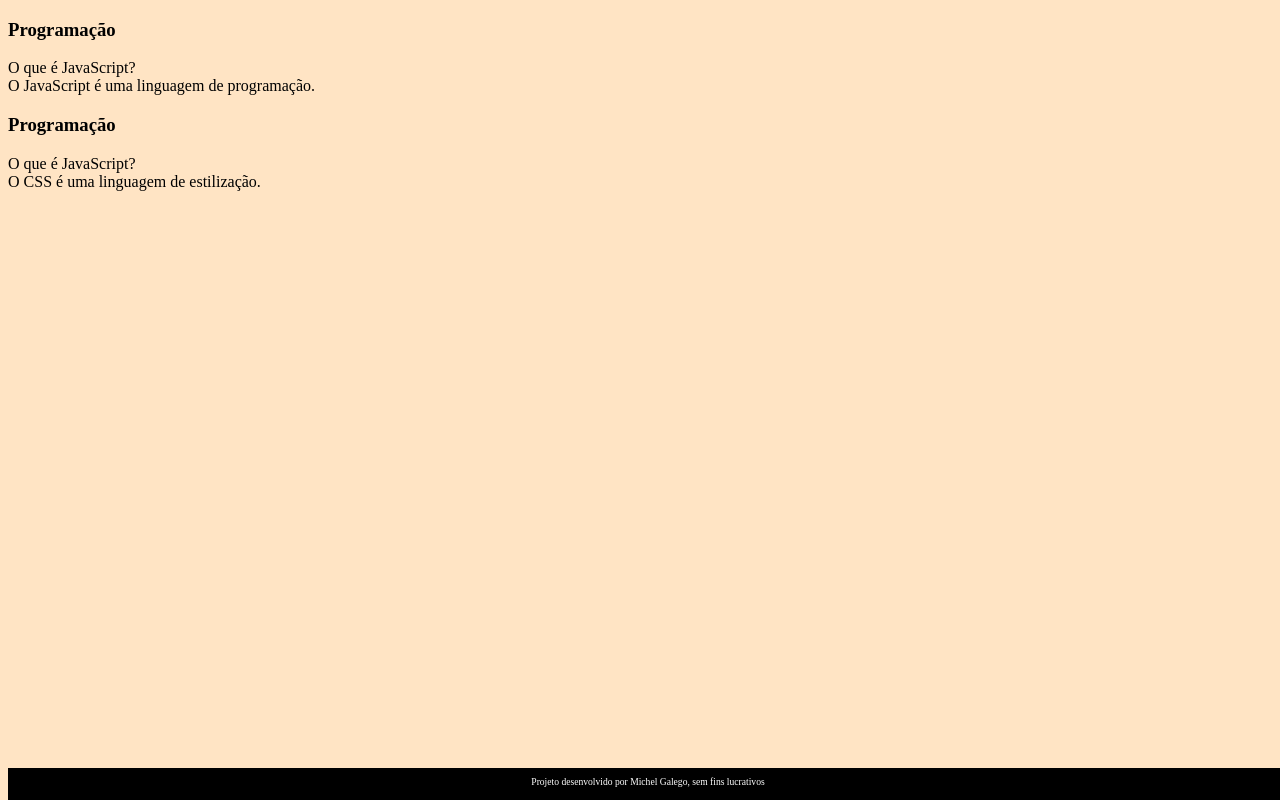
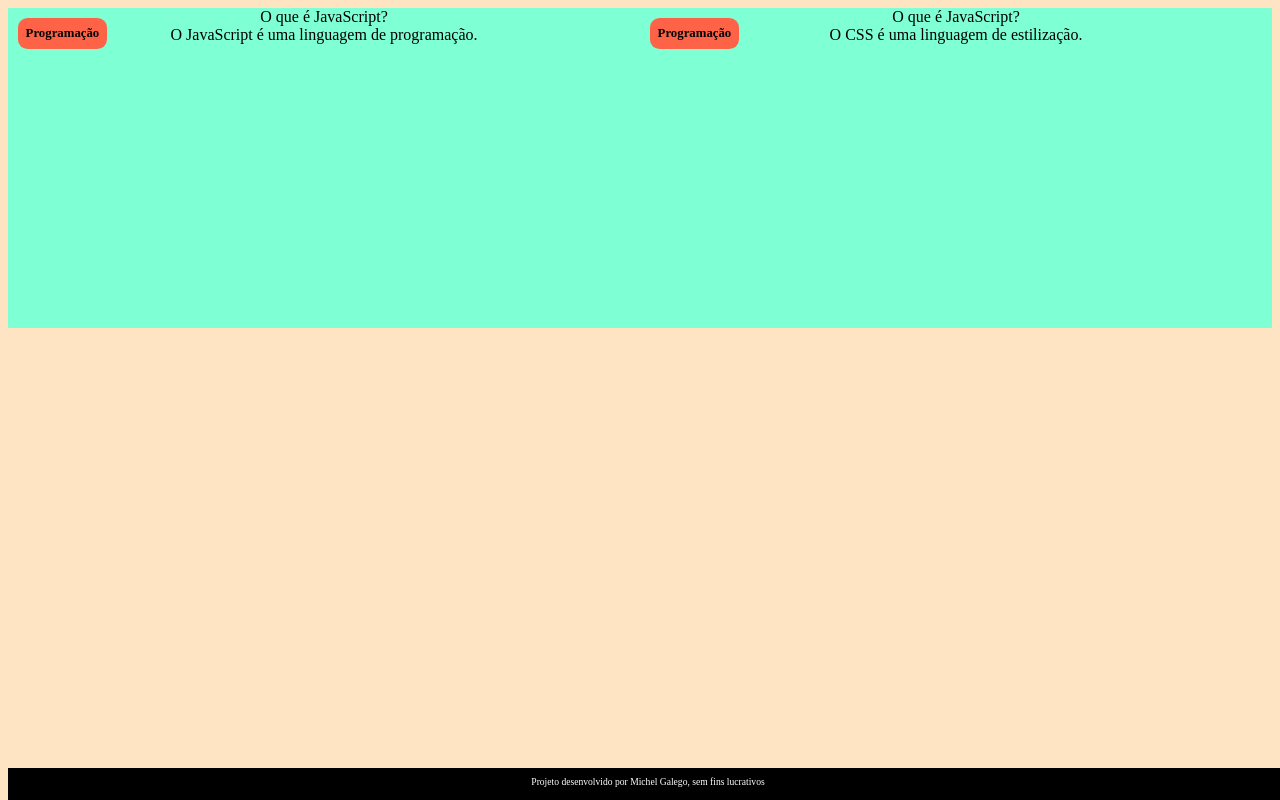
Before and after one commit to michelzinnn14/FLASHCARDS, a plain HTML site: page index.html in a window 1280 px wide. Drawn offline with Linux system fonts and the light colour scheme.

Commit message:
espaçamento

```diff
--- a/assets/styles.css
+++ b/assets/styles.css
@@ -16,3 +16,27 @@ footer p{
     font-size: 0.6rem;
     margin-top: 0.5rem;
 }
+#container{
+    display: flex;
+}
+.cartao{
+    margin: 1rem, 1rem;
+    background-color: aqua;
+    height: 20rem;
+    flex-grow: 1;
+    flex-basis: calc(33% - 6rem);
+}
+.cartao__conteudo{
+    text-align: center;
+    background-color: aquamarine;
+    height: 100%;
+}
+.cartao__conteudo h3{
+    background-color: tomato;
+    text-align: left;
+    padding: 0.5rem;
+    position: absolute;
+    margin: 0.6rem;
+    border-radius: 0.6rem;
+    font-size: 1vw;
+}
```
